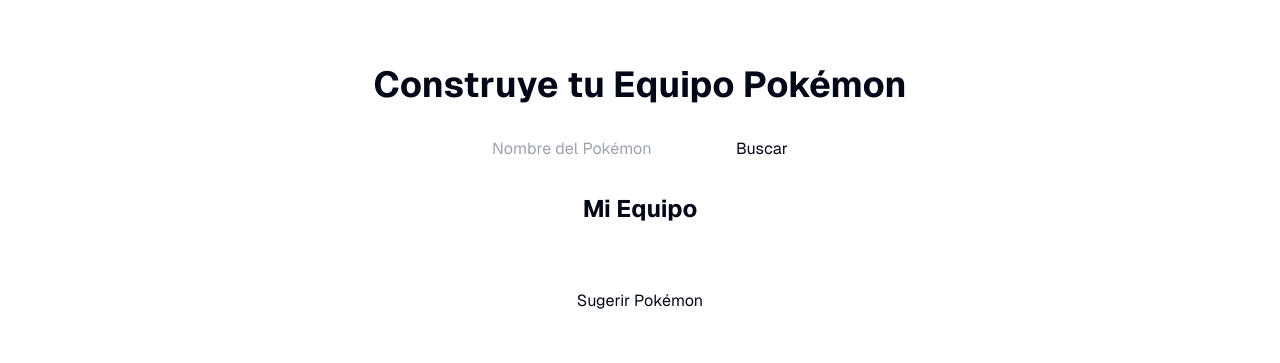
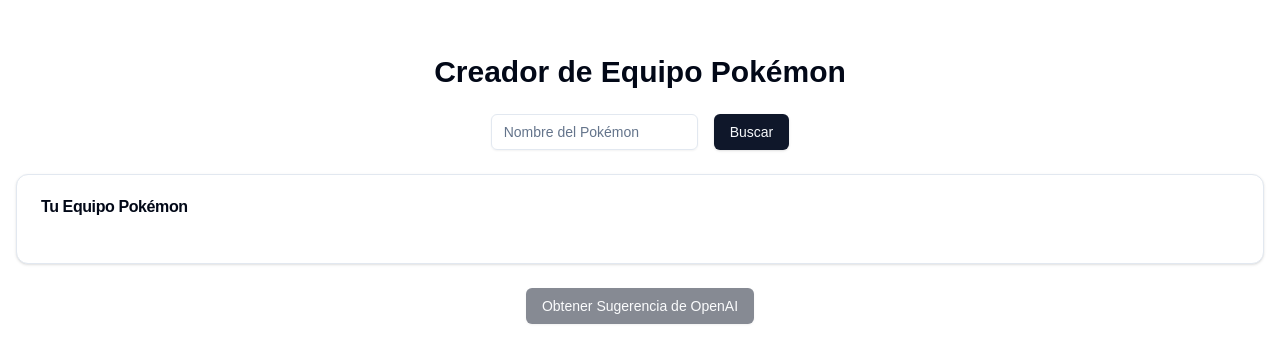
Before and after one commit to jblancoh/prototype-ai, a Next.js app: page / in a window 1280 px wide. Shown: the part 211-574 px from the top of the page. Built offline with nearby package versions, Linux system fonts and the light colour scheme.

Commit message:
✨ (v0): Add Main Components

```diff
--- a/src/app/page.jsx
+++ b/src/app/page.jsx
@@ -1,22 +1,16 @@
 "use client";
 import { PokemonSearch } from "@/components/PokemonSearch";
 import { useState } from "react";
+import { Card, CardContent, CardHeader, CardTitle } from "@/components/ui/card"
+import { Button } from "@/components/ui/button";
 
 export default function Home() {
   const [team, setTeam] = useState([]);
-  const [suggestions, setSuggestions] = useState();
+  const [suggestion, setSuggestion] = useState();
 
-  const addToTeam = (pokemon) => {
-    if (team.length < 6 && !team.find(p => p.name === pokemon.name)) {
-      setTeam([...team, pokemon]);
-    } else {
-      alert("Tu equipo ya tiene 6 Pokémon o este Pokémon ya está en tu equipo.");
-    }
-  };
-
-  const fetchSuggestions = async () => {
+  const getSuggestion = async () => {
     const teamNames = team.map((pokemon) => pokemon.name).join(', ');
-    setSuggestions([])
+    setSuggestion(null)
     try {
       const response = await fetch('/api/suggestPokemon', {
         method: 'POST',
@@ -30,33 +24,75 @@
     if (!response.ok){
       throw data
     }
-      setSuggestions(data.suggestion);
+      setSuggestion(data.suggestion);
     } catch (error) {
       alert(error.error?.message || error.error);
     }
   };
 
+  const removeFromTeam = (index) => {
+    setTeam(team.filter((_, i) => i !== index))
+  }
+
+  const addToTeam = (pokemon) => {
+    if (pokemon && team.length < 6) {
+      if (team.find(p => p.name === pokemon.name)) {
+        alert("Este Pokémon ya está en tu equipo.");
+      } else {
+        setTeam([...team, pokemon])
+      }
+    }
+  }
+
   return (
-    <div className="grid items-center justify-items-center min-h-screen p-8 pb-20 gap-16 sm:p-20 font-[family-name:var(--font-geist-sans)]">
-      <main className="flex flex-col items-center justify-center gap-8">
-        <h1 className="text-4xl font-bold">Construye tu Equipo Pokémon</h1>
-        <PokemonSearch onAddToTeam={addToTeam}  />
-        <h2 className="text-2xl font-bold">Mi Equipo</h2>
-        <div className="flex flex-wrap gap-4">
-          {team.map(pokemon => (
-            <div key={pokemon.name}>
-              <h4>{pokemon.name}</h4>
-              <img src={pokemon.sprites.front_default} alt={pokemon.name} />
-            </div>
-          ))}
-        </div>
-        <div className="flex flex-col gap-4">
-          <button onClick={fetchSuggestions}>Sugerir Pokémon</button>
-          {suggestions && <div>
-            <p>{suggestions}</p>
-          </div>}
-        </div>
-      </main>
+    <div className="container h-screen mx-auto p-4 space-y-6 flex flex-col justify-center">
+      <h1 className="text-3xl font-bold text-center">Creador de Equipo Pokémon</h1>
+      <div className="flex space-x-2 justify-center">
+        <PokemonSearch onAddToTeam={addToTeam} />
+      </div>
+      <Card className="w-full">
+        <CardHeader>
+          <CardTitle>Tu Equipo Pokémon</CardTitle>
+        </CardHeader>
+        <CardContent>
+          <div className="grid grid-cols-3 gap-4">
+            {team.map((pokemon, index) => (
+              <Card key={index} className="w-full">
+                <CardContent className="flex flex-col items-center p-4">
+                  <img src={pokemon.image} alt={pokemon.name} className="w-24 h-24 mb-2" />
+                  <span className="text-lg">{pokemon.name}</span>
+                  <Button
+                    variant="destructive"
+                    size="sm"
+                    onClick={() => removeFromTeam(index)}
+                    className="mt-2">
+                    Eliminar
+                  </Button>
+                </CardContent>
+              </Card>
+            ))}
+          </div>
+        </CardContent>
+      </Card>
+      <div className="flex justify-center">
+        <Button
+          onClick={getSuggestion}
+          disabled={team.length === 0}
+        >
+          Obtener Sugerencia de OpenAI
+        </Button>
+      </div>
+      {suggestion && (
+        <Card className="w-full">
+          <CardHeader>
+            <CardTitle>Sugerencia de OpenAI</CardTitle>
+          </CardHeader>
+          <CardContent>
+            <p>{suggestion}</p>
+          </CardContent>
+        </Card>
+      )}
     </div>
+
   );
 }
--- /dev/null
+++ b/src/components/PokemonCard.jsx
@@ -0,0 +1,21 @@
+import { Card, CardContent, CardHeader, CardTitle } from "@/components/ui/card"
+import { Button } from "@/components/ui/button"
+
+const PokemonCard = ({ pokemon, onAddToTeam }) => {
+  return (
+    <Card className="w-full">
+      <CardHeader>
+        <CardTitle>Resultado de la búsqueda</CardTitle>
+      </CardHeader>
+      <CardContent className="flex justify-between items-center">
+        <div className="flex items-center space-x-4">
+          <img src={pokemon.image} alt={pokemon.name} className="w-24 h-24" />
+          <span className="text-xl">{pokemon.name}</span>
+        </div>
+        <Button onClick={onAddToTeam}>Agregar al equipo</Button>
+      </CardContent>
+    </Card>
+  )
+}
+
+export default PokemonCard;
--- a/src/components/PokemonSearch.js
+++ b/src/components/PokemonSearch.jsx
@@ -1,6 +1,9 @@
 'use client'
 import { useState } from 'react'
 import { cn, getPokemonColor } from '@/lib/utils';
+import { Input } from './ui/input';
+import { Button } from './ui/button';
+import PokemonCard from './PokemonCard';
 
 export function PokemonSearch({
   onAddToTeam,
@@ -18,30 +21,25 @@
     }
   };
 
+  const handleAddToTeam = () => {
+    onAddToTeam(pokemonData);
+    setPokemonData(null);
+    setPokemonName('');
+  }
+
   return (
     <div className="flex w-full max-w-sm items-center space-x-2 flex-col gap-8">
       <div className="flex items-center justify-center gap-4">
-        <input
+        <Input
           type="text"
           placeholder="Nombre del Pokémon"
           value={pokemonName}
           onChange={(e) => setPokemonName(e.target.value)}
       />
-        <button onClick={fetchPokemon}>Buscar</button>
+        <Button onClick={fetchPokemon}>Buscar</Button>
       </div>
       {pokemonData && (
-        <div
-          // inline-style
-          style={{
-            backgroundColor: getPokemonColor(pokemonData.types[0].type.name)
-          }}
-          className={"flex flex-col items-center justify-center gap-4 p-4 rounded-lg"}
-          onClick={() => onAddToTeam(pokemonData)}
-        >
-          <h2 className="text-2xl font-bold">{pokemonData.name}</h2>
-          <img src={pokemonData.sprites.front_default} alt={pokemonData.name} />
-          <p className="text-lg">Tipo: {pokemonData.types.map(type => type.type.name).join(', ')}</p>
-        </div>
+        <PokemonCard pokemon={pokemonData} onAddToTeam={handleAddToTeam} />
       )}
     </div>
   )
--- a/src/components/pokemon-team-builder.jsx
+++ /dev/null
@@ -1,119 +0,0 @@
-'use client'
-
-import { useState } from 'react'
-import { Button } from "@/components/ui/button"
-import { Input } from "@/components/ui/input"
-import { Card, CardContent, CardHeader, CardTitle } from "@/components/ui/card"
-
-// Simulación de la API de Pokémon
-const mockPokemonAPI = async (name) => {
-  // Simula una llamada a la API
-  await new Promise(resolve => setTimeout(resolve, 500))
-  return {
-    name: name,
-    image: `/placeholder.svg?height=96&width=96&text=${name}`
-  }
-}
-
-// Simulación de la API de OpenAI
-const mockOpenAI = async () => {
-  // Simula una llamada a OpenAI
-  await new Promise(resolve => setTimeout(resolve, 1000))
-  return "Te sugiero agregar un Pokémon de tipo Agua como Squirtle, uno de tipo Fuego como Charmander, y uno de tipo Planta como Bulbasaur para tener un equipo equilibrado."
-}
-
-export function PokemonTeamBuilder() {
-  const [searchTerm, setSearchTerm] = useState('')
-  const [searchResult, setSearchResult] = useState(null)
-  const [team, setTeam] = useState([])
-  const [suggestion, setSuggestion] = useState('')
-
-  const handleSearch = async () => {
-    if (searchTerm) {
-      const result = await mockPokemonAPI(searchTerm)
-      setSearchResult(result)
-    }
-  }
-
-  const addToTeam = () => {
-    if (searchResult && team.length < 6) {
-      setTeam([...team, searchResult])
-      setSearchResult(null)
-      setSearchTerm('')
-    }
-  }
-
-  const removeFromTeam = (index) => {
-    setTeam(team.filter((_, i) => i !== index))
-  }
-
-  const getSuggestion = async () => {
-    const result = await mockOpenAI()
-    setSuggestion(result)
-  }
-
-  return (
-    (<div className="container mx-auto p-4 space-y-6">
-      <h1 className="text-3xl font-bold text-center">Creador de Equipo Pokémon</h1>
-      <div className="flex space-x-2">
-        <Input
-          type="text"
-          placeholder="Buscar Pokémon"
-          value={searchTerm}
-          onChange={(e) => setSearchTerm(e.target.value)} />
-        <Button onClick={handleSearch}>Buscar</Button>
-      </div>
-      {searchResult && (
-        <Card className="w-full">
-          <CardHeader>
-            <CardTitle>Resultado de la búsqueda</CardTitle>
-          </CardHeader>
-          <CardContent className="flex justify-between items-center">
-            <div className="flex items-center space-x-4">
-              <img src={searchResult.image} alt={searchResult.name} className="w-24 h-24" />
-              <span className="text-xl">{searchResult.name}</span>
-            </div>
-            <Button onClick={addToTeam} disabled={team.length >= 6}>Agregar al equipo</Button>
-          </CardContent>
-        </Card>
-      )}
-      <Card className="w-full">
-        <CardHeader>
-          <CardTitle>Tu Equipo Pokémon</CardTitle>
-        </CardHeader>
-        <CardContent>
-          <div className="grid grid-cols-3 gap-4">
-            {team.map((pokemon, index) => (
-              <Card key={index} className="w-full">
-                <CardContent className="flex flex-col items-center p-4">
-                  <img src={pokemon.image} alt={pokemon.name} className="w-24 h-24 mb-2" />
-                  <span className="text-lg">{pokemon.name}</span>
-                  <Button
-                    variant="destructive"
-                    size="sm"
-                    onClick={() => removeFromTeam(index)}
-                    className="mt-2">
-                    Eliminar
-                  </Button>
-                </CardContent>
-              </Card>
-            ))}
-          </div>
-        </CardContent>
-      </Card>
-      <div className="flex justify-center">
-        <Button onClick={getSuggestion}>Obtener Sugerencia de OpenAI</Button>
-      </div>
-      {suggestion && (
-        <Card className="w-full">
-          <CardHeader>
-            <CardTitle>Sugerencia de OpenAI</CardTitle>
-          </CardHeader>
-          <CardContent>
-            <p>{suggestion}</p>
-          </CardContent>
-        </Card>
-      )}
-    </div>)
-  );
-}
```
